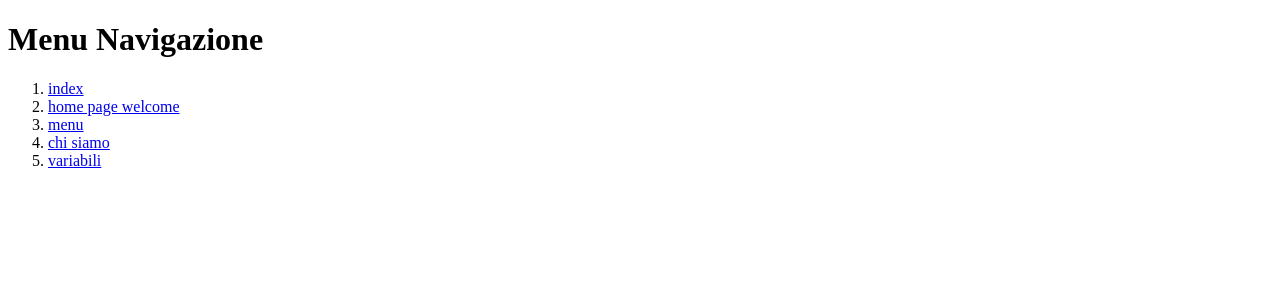
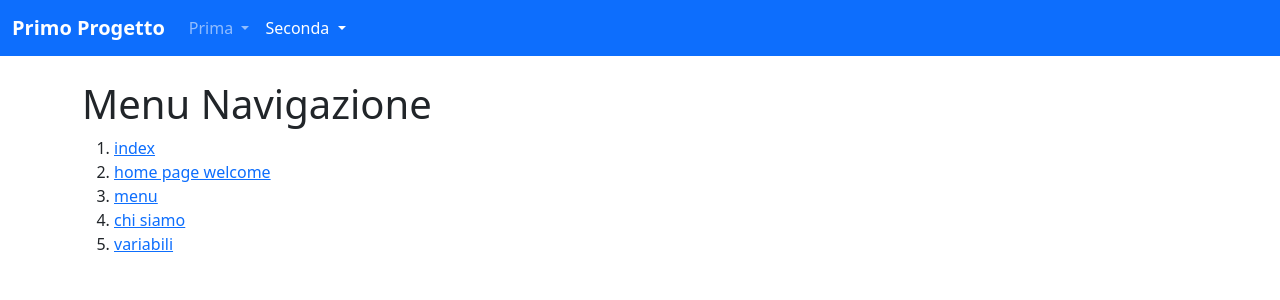
Before and after one commit to balza794/django1, a Django app: page /prima_app/ in a window 1280 px wide. Shown: the top 300 px of the page. Run offline with Django 5.2, Linux system fonts and the light colour scheme.

Commit message:
PUNTO 10

```diff
--- a/primo_progetto/prima_app/templates/prima_app/index.html
+++ b/primo_progetto/prima_app/templates/prima_app/index.html
@@ -4,20 +4,20 @@
 
 {% block content %}
     <h1>Menu Navigazione</h1>
-    <ol class="list-group list-group-numbered">
-        <li class="list-group-item">
+    <ol>
+        <li>
             <a href="{% url 'prima_app:index' %}">index</a>
         </li>
-        <li class="list-group-item">
+        <li>
             <a href="{% url 'prima_app:homepage' %}">home page welcome</a>
         </li>
-        <li class="list-group-item">
+        <li>
             <a href="{% url 'prima_app:lista' %}">menu</a>
         </li>
-        <li class="list-group-item">
+        <li>
             <a href="{% url 'prima_app:chi_siamo' %}">chi siamo</a>
         </li>
-        <li class="list-group-item">
+        <li>
             <a href="{% url 'prima_app:variabili' %}">variabili</a>
         </li>
     </ol>
--- a/primo_progetto/primo_progetto/templates/base.html
+++ /dev/null
@@ -1,22 +0,0 @@
-{% load static %}
-<!DOCTYPE html>
-<html lang="it">
-    <!-- sezione head compressa, al suo interno i link per caricare le risorse del template -->
-    <head>
-        <!-- ... -->
-    </head>
-    <body>
-        <!-- navbar compressa, al suo interno è presente il menù -->
-        <nav class="navbar navbar-expand-lg navbar-dark bg-primary">
-            <!-- ... -->
-        </nav>
-        <div class="container my-4">
-            <!-- servirà per inserire i contenuti della pagina -->
-            {% block content %}
-            {% endblock content %}
-            <!-- servirà per inserire il codice javascript -->
-            {% block script %}
-            {% endblock script %}
-        </div>
-    </body>
-</html>
--- a/primo_progetto/primo_progetto/urls.py
+++ b/primo_progetto/primo_progetto/urls.py
@@ -22,6 +22,6 @@ from . import views
 urlpatterns = [
     path('admin/', admin.site.urls),
     path('prima_app/', include("prima_app.urls", namespace="prima_app")),
-    path('admin/', admin.site.urls),
     path('', views.index_root, name='index_root'),
+    path('base/',views.base, name='base')
 ]
--- a/primo_progetto/primo_progetto/views.py
+++ b/primo_progetto/primo_progetto/views.py
@@ -2,3 +2,6 @@ from django.shortcuts import render
 
 def index_root(request):
     return render(request,"index_root.html")
+
+def base(request):
+    return render(request,"base.html")
--- /dev/null
+++ b/primo_progetto/templates/base.html
@@ -0,0 +1,70 @@
+{% load static %}
+<!DOCTYPE html>
+<html lang="it">
+<head>
+    <meta charset="UTF-8">
+    <meta name="viewport" content="width=device-width, initial-scale=1.0">
+    <title>{% block title %}Primo Progetto{% endblock title %}</title>
+
+    <!-- CDN Bootstrap 5 CSS -->
+    <link href="https://cdn.jsdelivr.net/npm/bootstrap@5.3.3/dist/css/bootstrap.min.css" rel="stylesheet">
+</head>
+<body>
+
+    <!-- Navbar Bootstrap -->
+    <nav class="navbar navbar-expand-lg navbar-dark bg-primary">
+        <div class="container-fluid">
+            <a class="navbar-brand fw-bold" href="/">Primo Progetto</a>
+
+            <button class="navbar-toggler" type="button" data-bs-toggle="collapse" data-bs-target="#navbarNavDropdown" aria-controls="navbarNavDropdown" aria-expanded="false" aria-label="Toggle navigation">
+                <span class="navbar-toggler-icon"></span>
+            </button>
+
+            <div class="collapse navbar-collapse" id="navbarNavDropdown">
+                <ul class="navbar-nav me-auto mb-2 mb-lg-0">
+
+                    <!-- Menu a tendina 'Prima' -->
+                    <li class="nav-item dropdown">
+                        <a class="nav-link dropdown-toggle" href="#" role="button" data-bs-toggle="dropdown" aria-expanded="false">
+                            Prima
+                        </a>
+                        <ul class="dropdown-menu">
+                            <li><a class="dropdown-item" href="{% url 'prima_app:index' %}">Index</a></li>
+                            <li><a class="dropdown-item" href="{% url 'prima_app:homepage' %}">Homepage</a></li>
+                            <li><a class="dropdown-item" href="{% url 'prima_app:chi_siamo' %}">Chi siamo</a></li>
+                            <li><a class="dropdown-item" href="{% url 'prima_app:lista' %}">Menu</a></li>
+                            <li><a class="dropdown-item" href="{% url 'prima_app:variabili' %}">Variabili</a></li>
+                        </ul>
+                    </li>
+
+                    <!-- Menu a tendina 'Seconda' -->
+                    <li class="nav-item dropdown">
+                        <a class="nav-link dropdown-toggle active" href="#" role="button" data-bs-toggle="dropdown" aria-expanded="false">
+                            Seconda
+                        </a>
+                        <ul class="dropdown-menu">
+                            <li><a class="dropdown-item" href="#">if</a></li>
+                            <li><a class="dropdown-item" href="#">ifelse</a></li>
+                            <li><a class="dropdown-item" href="#">elif</a></li>
+                            <li><a class="dropdown-item" href="#">for</a></li>
+                        </ul>
+                    </li>
+
+                </ul>
+            </div>
+        </div>
+    </nav>
+
+    <!-- Contenuto della pagina -->
+    <div class="container my-4">
+        {% block content %}
+        {% endblock content %}
+    </div>
+
+    <!-- CDN Bootstrap 5 JS -->
+    <script src="https://cdn.jsdelivr.net/npm/bootstrap@5.3.3/dist/js/bootstrap.bundle.min.js"></script>
+
+    {% block script %}
+    {% endblock script %}
+</body>
+</html>
```
Also changed, not shown: primo_progetto/primo_progetto/templates/index_root.html (deleted, +0 -15 lines), primo_progetto/templates/index_root.html (+6 -11 lines), 2 other files.
